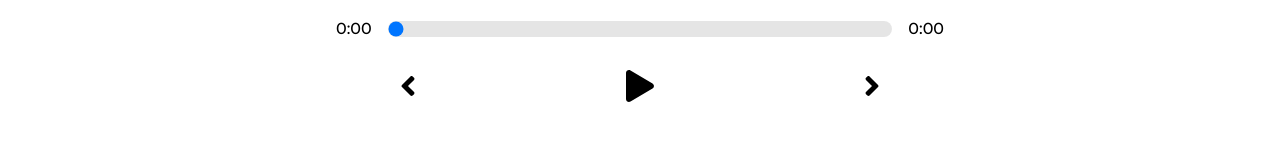
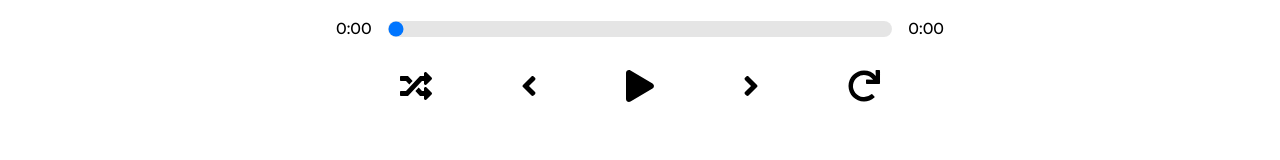
Before and after one commit to Rezatachi/Fidelity, a React (Create React App) app: page / in a window 1280 px wide. Shown: the part 573-733 px from the top of the page. Built offline with nearby package versions, Linux system fonts and the light colour scheme.

Commit message:
added repeat and a semi-functional loop

```diff
--- a/package.json
+++ b/package.json
@@ -12,11 +12,13 @@
     "react": "^17.0.1",
     "react-audio-spectrum": "^0.1.0",
     "react-dom": "^17.0.1",
+    "react-h5-audio-player": "^3.6.1",
     "react-loader-spinner": "^4.0.0",
     "react-scripts": "4.0.3",
     "react-sensei": "^0.1.13",
     "sass": "^1.32.8",
     "scss": "^0.2.4",
+    "shuffle-array": "^1.0.1",
     "web-vitals": "^1.1.0"
   },
   "scripts": {
--- a/src/App.js
+++ b/src/App.js
@@ -7,7 +7,7 @@ import Library from "./components/library";
 import BaseSec from "./components/footer";
 import "./styles/app.scss";
 //imported libraries
-import { SenseiProvider, themeDarkRed as theme } from "react-sensei";
+import { SenseiProvider, themeDark as theme } from "react-sensei";
 
 function App() {
   const audioRef = useRef(0);
--- a/src/components/player.js
+++ b/src/components/player.js
@@ -5,6 +5,8 @@ import {
   faAngleLeft,
   faAngleRight,
   faPause,
+  faRandom,
+  faRedo,
 } from "@fortawesome/free-solid-svg-icons";
 
 //Imported functions
@@ -69,6 +71,14 @@ const Player = ({
       await setCurrentSong(songs[(currentIndex + 1) % songs.length]);
       activeLibraryHandler(songs[(currentIndex + 1) % songs.length]);
     }
+    if (direction === "random") {
+      await setCurrentSong(songs[Math.floor(Math.random() * songs.length)]);
+      activeLibraryHandler(songs[Math.floor(Math.random() * songs.length)]);
+    }
+    if (direction === "loop") {
+      if (currentSong.id === songs[0].id) await setCurrentSong(songs[0]);
+      audioRef.current.currentTime = 0;
+    }
     if (direction === "skip-back") {
       if ((currentIndex - 1) % songs.length === -1) {
         await setCurrentSong(songs[songs.length - 1]);
@@ -81,6 +91,7 @@ const Player = ({
     }
     if (isPlaying) audioRef.current.play();
   };
+
   return (
     <div className="player">
       <div className="time-control">
@@ -95,6 +106,12 @@ const Player = ({
         <p>{SongInfo.duration ? getTime(SongInfo.duration) : "0:00"}</p>
       </div>
       <div className="play-control">
+        <FontAwesomeIcon
+          icon={faRandom}
+          size="2x"
+          className="random"
+          onClick={() => skipTrackHandler("random")}
+        ></FontAwesomeIcon>
         <FontAwesomeIcon
           onClick={() => skipTrackHandler("skip-back")}
           className="skip-back"
@@ -114,6 +131,12 @@ const Player = ({
           size="2x"
           icon={faAngleRight}
         />
+        <FontAwesomeIcon
+          icon={faRedo}
+          className="loop"
+          onClick={() => skipTrackHandler("loop")}
+          size="2x"
+        ></FontAwesomeIcon>
       </div>
 
       {/* Audio has its own event conditions */}
--- a/src/data.js
+++ b/src/data.js
@@ -245,6 +245,30 @@ function chillHop() {
       id: uuidv4(),
       active: false,
     },
+    {
+      name: "in your arms.",
+      cover: "https://i1.sndcdn.com/artworks-000142003041-z7ngg4-t500x500.jpg",
+      artist: <a href="https://soundcloud.com/saib_eats">saib</a>,
+      audio:
+        "https://docs.google.com/uc?export=open&id=1ycdcMlO4ncjijXJRLc3-UzB-9-a6PJ15",
+      color: ["#FDF9F1", "#000000"],
+      id: uuidv4(),
+      active: false,
+    },
+    {
+      name: "aruarian dance",
+      cover: "https://i1.sndcdn.com/artworks-000010633044-0pecn0-t500x500.jpg",
+      artist: (
+        <a href="https://open.spotify.com/artist/3Rq3YOF9YG9YfCWD4D56RZ">
+          nujabes
+        </a>
+      ),
+      audio:
+        "https://docs.google.com/uc?export=open&id=1vW9PM1Lm4G8peX1794pDxEQqm9U12Zxc",
+      color: ["#FDF9F1", "#000000"],
+      id: uuidv4(),
+      active: false,
+    },
   ];
 }
 
```
Also changed, not shown: 1 other file (tests, documents, lock files or other folders).
